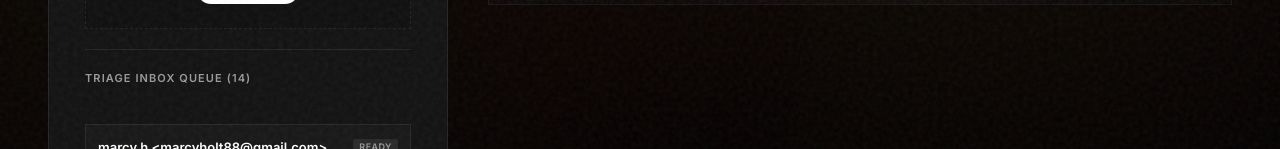
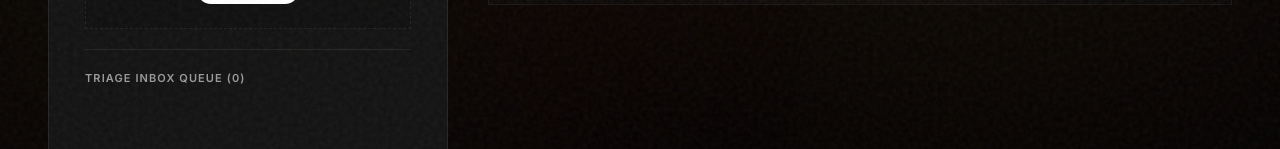
Before and after one commit to Manaskumm/xyloproj, a Next.js app: page / in a window 1280 px wide. Shown: the part 651-800 px from the top of the page. Built offline with nearby package versions, Linux system fonts and the light colour scheme.

Commit message:
feat: make inbox queue start blank

```diff
--- a/src/features/lease-review/components/LeaseReviewClient.tsx
+++ b/src/features/lease-review/components/LeaseReviewClient.tsx
@@ -21,8 +21,6 @@ import {
 } from "lucide-react";
 import { FormEvent, useMemo, useState } from "react";
 import type { EmailAnalysis } from "@/features/lease-review/types";
-import sampleEmailsData from "../sample-emails.json";
-
 type AnalyzeResponse = {
   analysis: EmailAnalysis;
   usage: {
@@ -42,25 +40,8 @@ interface EmailItem {
 }
 
 export function LeaseReviewClient() {
-  // Inbox state (14 sample emails + custom uploads)
-  const [inbox, setInbox] = useState<EmailItem[]>(() => {
-    return sampleEmailsData.map((email) => {
-      // Extract basic headers for display in list
-      const lines = email.content.split("\n");
-      const fromLine = lines.find(l => l.toLowerCase().startsWith("from:"));
-      const subLine = lines.find(l => l.toLowerCase().startsWith("subject:"));
-
-      const sender = fromLine ? fromLine.replace(/^from:\s*/i, "").trim() : "Unknown Sender";
-      const subject = subLine ? subLine.replace(/^subject:\s*/i, "").trim() : "(No Subject)";
-
-      return {
-        fileName: email.fileName,
-        content: email.content,
-        sender,
-        subject: subject || "(No Subject)"
-      };
-    });
-  });
+  // Inbox state (custom uploaded emails)
+  const [inbox, setInbox] = useState<EmailItem[]>([]);
 
   const [results, setResults] = useState<Record<string, AnalyzeResponse>>({});
   const [fileStatuses, setFileStatuses] = useState<Record<string, "ready" | "analyzing" | "completed" | "failed">>({});
```
